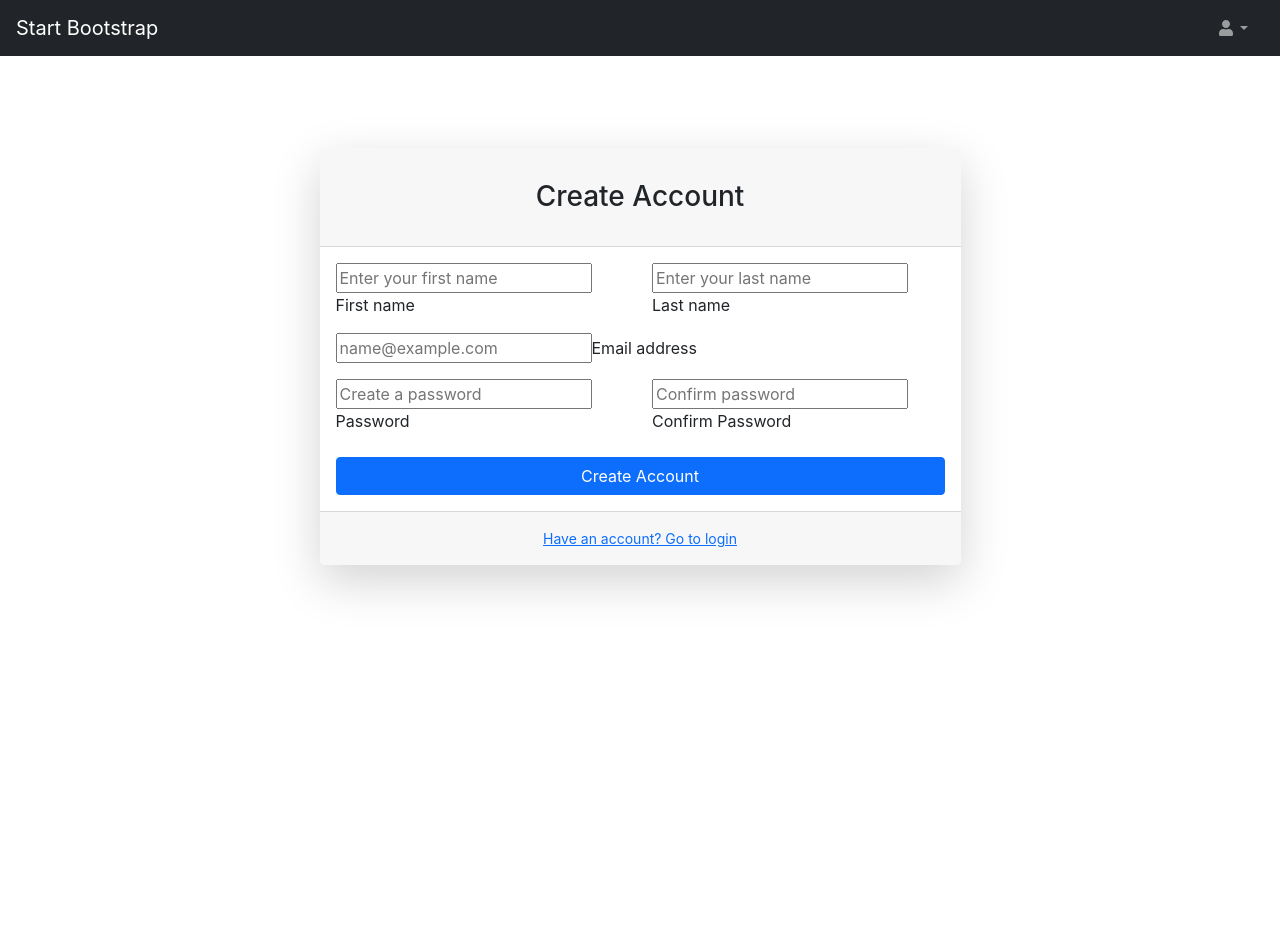
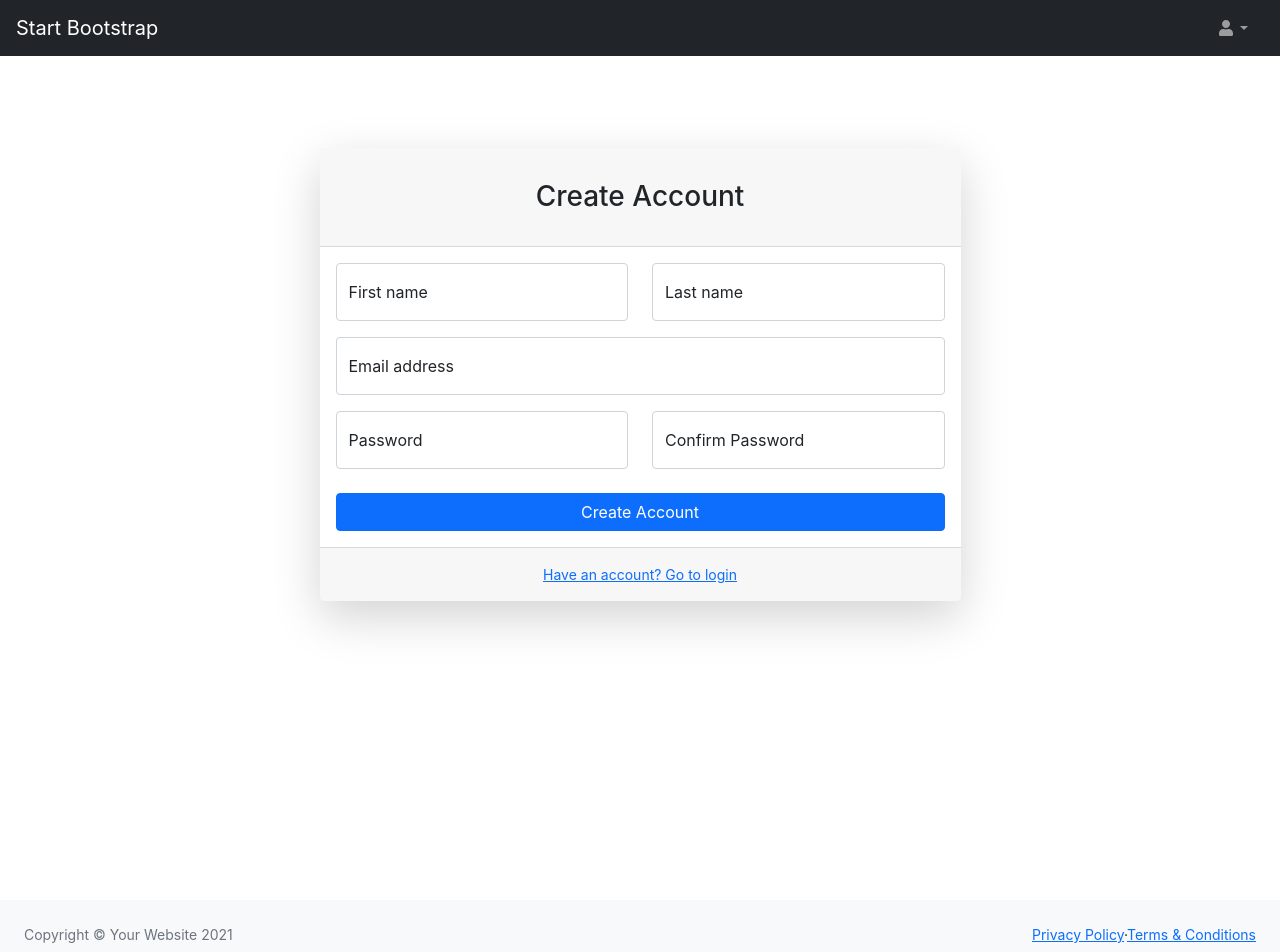
Before and after one commit to heniroger/vlc-rodri, a React (Create React App) app in the folder react/: page /register in a window 1280 px wide. Shown: the top 952 px of the page. Before the commit the page ends 900 px from the top, so only its background shows below. Built offline with nearby package versions, Linux system fonts and the light colour scheme; no server answers.

Commit message:
Fix form  classname

```diff
--- a/react/public/index.html
+++ b/react/public/index.html
@@ -7,16 +7,12 @@
         <meta name="description" content="" />
         <meta name="author" content="" />
         <title>Dashboard - SB Admin</title>
-        <link href="css/table-style.css" rel="stylesheet" />
         <link href="css/styles.css" rel="stylesheet" />
-        <script src="js/all.min.js" crossorigin="anonymous"></script>
+        <script src="https://cdnjs.cloudflare.com/ajax/libs/font-awesome/5.15.3/js/all.min.js" crossorigin="anonymous"></script>
     </head>
     <body class="sb-nav-fixed">
         <div id="root"></div>
         <script src="https://cdn.jsdelivr.net/npm/bootstrap@5.1.3/dist/js/bootstrap.bundle.min.js" crossorigin="anonymous"></script>
          <script src="js/scripts.js"></script>
-         <script src="https://cdnjs.cloudflare.com/ajax/libs/Chart.js/2.8.0/Chart.min.js" crossorigin="anonymous"></script>
-         <script src="https://cdn.jsdelivr.net/npm/simple-datatables@latest" crossorigin="anonymous"></script>
-
     </body>
 </html>
--- a/react/src/App.tsx
+++ b/react/src/App.tsx
@@ -1,9 +1,11 @@
 import "./App.css";
+import { Footer } from "./components/Footer";
 import NavBar from "./components/NavBar";
 function App() {
   return (
     <>
       <NavBar />
+      <Footer />
     </>
   );
 }
--- /dev/null
+++ b/react/src/components/Footer.tsx
@@ -0,0 +1,18 @@
+export const Footer = () => {
+  return (
+    <div id="layoutAuthentication_footer">
+      <footer className="py-4 bg-light mt-auto">
+        <div className="container-fluid px-4">
+          <div className="d-flex align-items-center justify-content-between small">
+            <div className="text-muted">Copyright &copy; Your Website 2021</div>
+            <div>
+              <a href="/">Privacy Policy</a>
+              &middot;
+              <a href="/">Terms &amp; Conditions</a>
+            </div>
+          </div>
+        </div>
+      </footer>
+    </div>
+  );
+};
--- a/react/src/components/Login.tsx
+++ b/react/src/components/Login.tsx
@@ -15,33 +15,33 @@ export const Login = () => {
                     </div>
                     <div className="card-body">
                       <form>
-                        <div className="htmlForm-floating mb-3">
+                        <div className="form-floating mb-3">
                           <input
-                            className="htmlForm-control"
+                            className="form-control"
                             id="inputEmail"
                             type="email"
                             placeholder="name@example.com"
                           />
                           <label htmlFor="inputEmail">Email address</label>
                         </div>
-                        <div className="htmlForm-floating mb-3">
+                        <div className="form-floating mb-3">
                           <input
-                            className="htmlForm-control"
+                            className="form-control"
                             id="inputPassword"
                             type="password"
                             placeholder="Password"
                           />
                           <label htmlFor="inputPassword">Password</label>
                         </div>
-                        <div className="htmlForm-check mb-3">
+                        <div className="form-check mb-3">
                           <input
-                            className="htmlForm-check-input"
+                            className="form-check-input"
                             id="inputRememberPassword"
                             type="checkbox"
                             value=""
                           />
                           <label
-                            className="htmlForm-check-label"
+                            className="form-check-label"
                             htmlFor="inputRememberPassword"
                           >
                             Remember Password
--- a/react/src/components/Register.tsx
+++ b/react/src/components/Register.tsx
@@ -17,9 +17,9 @@ export const Register = () => {
                       <form>
                         <div className="row mb-3">
                           <div className="col-md-6">
-                            <div className="htmlForm-floating mb-3 mb-md-0">
+                            <div className="form-floating mb-3 mb-md-0">
                               <input
-                                className="htmlForm-control"
+                                className="form-control"
                                 id="inputFirstName"
                                 type="text"
                                 placeholder="Enter your first name"
@@ -28,9 +28,9 @@ export const Register = () => {
                             </div>
                           </div>
                           <div className="col-md-6">
-                            <div className="htmlForm-floating">
+                            <div className="form-floating">
                               <input
-                                className="htmlForm-control"
+                                className="form-control"
                                 id="inputLastName"
                                 type="text"
                                 placeholder="Enter your last name"
@@ -39,9 +39,9 @@ export const Register = () => {
                             </div>
                           </div>
                         </div>
-                        <div className="htmlForm-floating mb-3">
+                        <div className="form-floating mb-3">
                           <input
-                            className="htmlForm-control"
+                            className="form-control"
                             id="inputEmail"
                             type="email"
                             placeholder="name@example.com"
@@ -50,9 +50,9 @@ export const Register = () => {
                         </div>
                         <div className="row mb-3">
                           <div className="col-md-6">
-                            <div className="htmlForm-floating mb-3 mb-md-0">
+                            <div className="form-floating mb-3 mb-md-0">
                               <input
-                                className="htmlForm-control"
+                                className="form-control"
                                 id="inputPassword"
                                 type="password"
                                 placeholder="Create a password"
@@ -61,9 +61,9 @@ export const Register = () => {
                             </div>
                           </div>
                           <div className="col-md-6">
-                            <div className="htmlForm-floating mb-3 mb-md-0">
+                            <div className="form-floating mb-3 mb-md-0">
                               <input
-                                className="htmlForm-control"
+                                className="form-control"
                                 id="inputPasswordConfirm"
                                 type="password"
                                 placeholder="Confirm password"
```
